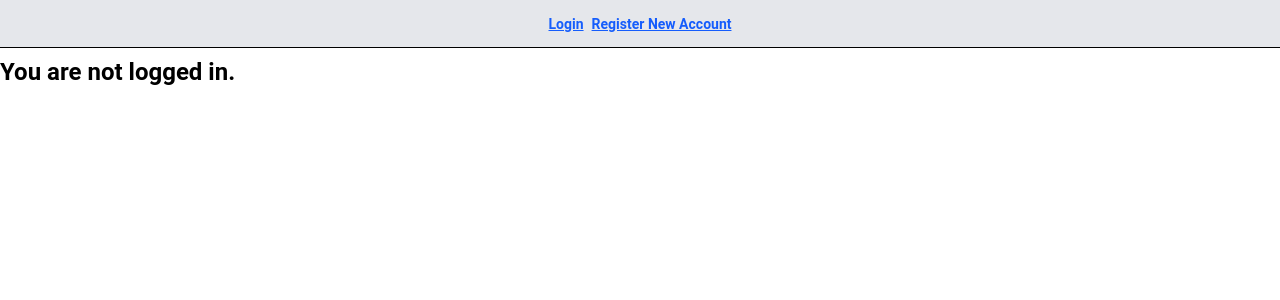
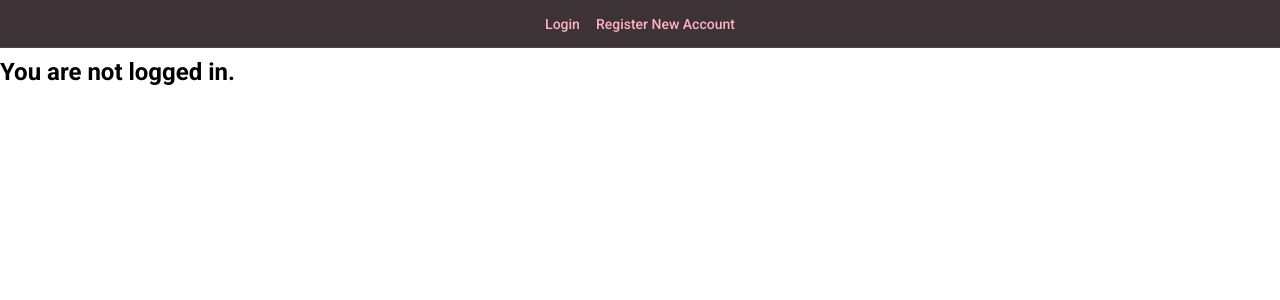
Before and after one commit to apurvakumar17/fluent, a React (Vite) app: page /home in a window 1280 px wide. Shown: the top 300 px of the page. Built offline with nearby package versions, Linux system fonts and the light colour scheme; no server answers.

Commit message:
Small Fixes

```diff
--- a/src/App.jsx
+++ b/src/App.jsx
@@ -1,27 +1,16 @@
-import { BrowserRouter as Router, useRoutes } from "react-router-dom";
+import { BrowserRouter } from "react-router-dom";
 import { AuthProvider } from "./context";
-import Login from "./components/auth/Login";
-import Register from "./components/auth/Register";
-import Home from "./components/Home";
-import Header from "./components/Header";
-import Routes from "./helper/Routes";
-// const Routes = () => {
-//     const routesArray = [
-//         { path: "/", element: <Register /> },
-//         { path: "/login", element: <Login /> },
-//         { path: "/register", element: <Register /> },
-//         { path: "/home", element: <Home /> },
-//     ];
-//     return useRoutes(routesArray);
-// };
+import AppRoutes from "./helper/AppRoutes"; // renamed!
 
 function App() {
     return (
-        <AuthProvider>
-            <div className="w-full h-screen flex flex-col">
-                <Routes />
-            </div>
-        </AuthProvider>
+        <BrowserRouter>
+            <AuthProvider>
+                <div className="w-full h-screen flex flex-col">
+                    <AppRoutes />
+                </div>
+            </AuthProvider>
+        </BrowserRouter>
     );
 }
 
--- a/src/components/Header.jsx
+++ b/src/components/Header.jsx
@@ -8,31 +8,34 @@ const Header = () => {
     const { userLoggedIn } = useAuth();
 
     return (
-        <nav className="flex flex-row gap-x-2 w-full z-20 fixed top-0 left-0 h-12 border-b place-content-center items-center bg-gray-200">
+        <nav
+            className="fixed top-0 left-0 z-20 w-full h-12 px-4 flex items-center justify-center gap-x-4
+                        bg-[var(--md-sys-color-surface-container-highest)]
+                        border-b border-[var(--md-sys-color-outline-variant)]
+                        text-[var(--md-sys-color-on-surface)]"
+        >
             {userLoggedIn ? (
-                <>
                 <button
                     onClick={() => {
                         doSignOut().then(() => {
                             navigate("/login");
                         });
                     }}
-                        className="text-sm text-blue-600 underline"
+                    className="text-sm font-medium transition hover:underline text-[var(--md-sys-color-primary)]"
                 >
                     Logout
                 </button>
-                </>
             ) : (
                 <>
                     <Link
-                        className="text-sm text-blue-600 underline"
                         to={"/login"}
+                        className="text-sm font-medium transition hover:underline text-[var(--md-sys-color-primary)]"
                     >
                         Login
                     </Link>
                     <Link
-                        className="text-sm text-blue-600 underline"
                         to={"/register"}
+                        className="text-sm font-medium transition hover:underline text-[var(--md-sys-color-primary)]"
                     >
                         Register New Account
                     </Link>
--- a/src/helper/Routes.jsx
+++ b/src/helper/AppRoutes.jsx
@@ -3,7 +3,7 @@ import Login from "../components/auth/Login";
 import Register from "../components/auth/Register";
 import { useRoutes } from "react-router-dom";
 
-function Routes() {
+function AppRoutes() {
     const routesArray = [
         { path: "/", element: <Login/> },
         { path: "/login", element: <Login /> },
@@ -13,4 +13,4 @@ function Routes() {
     return useRoutes(routesArray);
 }
 
-export default Routes;
+export default AppRoutes;
--- a/src/index.css
+++ b/src/index.css
@@ -1,5 +1,5 @@
+@import url('https://fonts.googleapis.com/css2?family=Roboto:wght@100..900&display=swap');
 @import "tailwindcss";
-@import url('https://fonts.googleapis.com/css2?family=Roboto:wght@100..900&display=swap');
 
 :root {
   --main-font: 'Roboto', sans-serif;
--- a/src/main.jsx
+++ b/src/main.jsx
@@ -7,11 +7,7 @@ import { BrowserRouter } from "react-router-dom";
 
 ReactDOM.createRoot(document.getElementById("root")).render(
     <React.StrictMode>
-        <BrowserRouter>
-            <AuthProvider>
-                <App />
-            </AuthProvider>
-        </BrowserRouter>
+        <App />
     </React.StrictMode>
 );
 // If you want to start measuring performance in your app, pass a function
```
Also changed, not shown: src/context/index.jsx (indentation only). Lines whose indentation alone changed are shown as unchanged.
